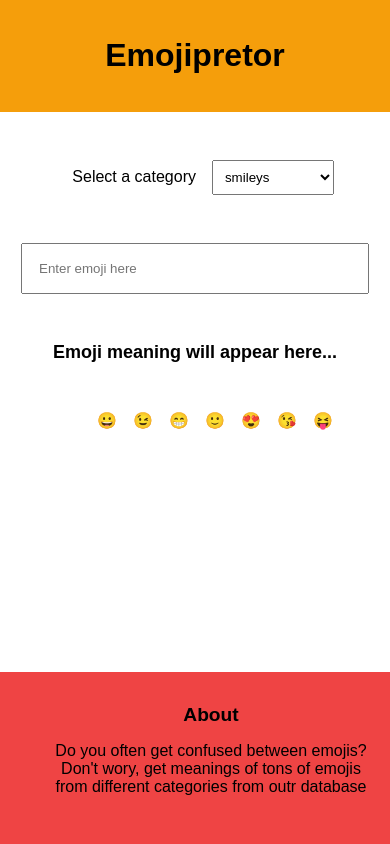
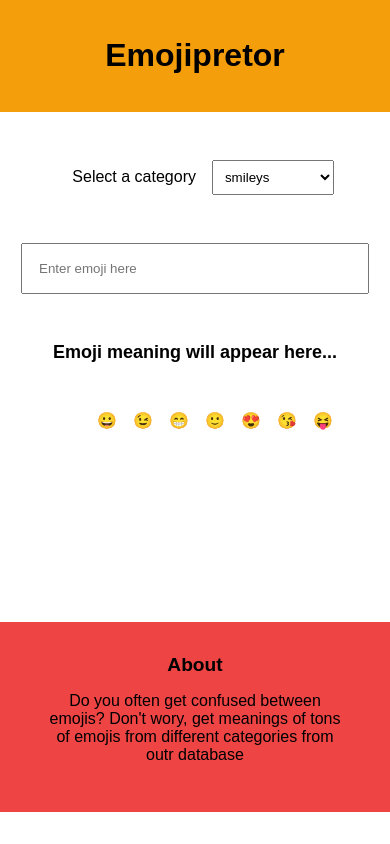
Before and after one commit to Sohail737/Emoji-Intepretor, a React (Create React App) app: page / in a window 390 px wide. Built offline with nearby package versions, Linux system fonts and the light colour scheme.

Commit message:
css changes

```diff
--- a/src/App.js
+++ b/src/App.js
@@ -122,7 +122,6 @@ export default function App() {
             </li>
           ))}
         </ul>
-        <div className="container-center"></div>
 
         <footer className="footer">
           <div className="footer-header">About</div>
--- a/src/styles.css
+++ b/src/styles.css
@@ -10,6 +10,8 @@
 
 body {
   margin: auto;
+  height: 100%;
+  position: relative;
 }
 
 .hero {
@@ -57,9 +59,16 @@ select {
   background-color: var(--footer);
   padding: 2rem 1rem;
   margin: auto;
-  position: fixed;
-  bottom: 0;
-  width: 100%;
+  margin-top: 6rem;
+}
+
+@media only screen and (max-width: 430px) {
+  .footer {
+    background-color: var(--footer);
+    padding: 2rem 1rem;
+    margin: auto;
+    margin-top: 12rem;
+  }
 }
 .footer p {
   text-align: center;
```
